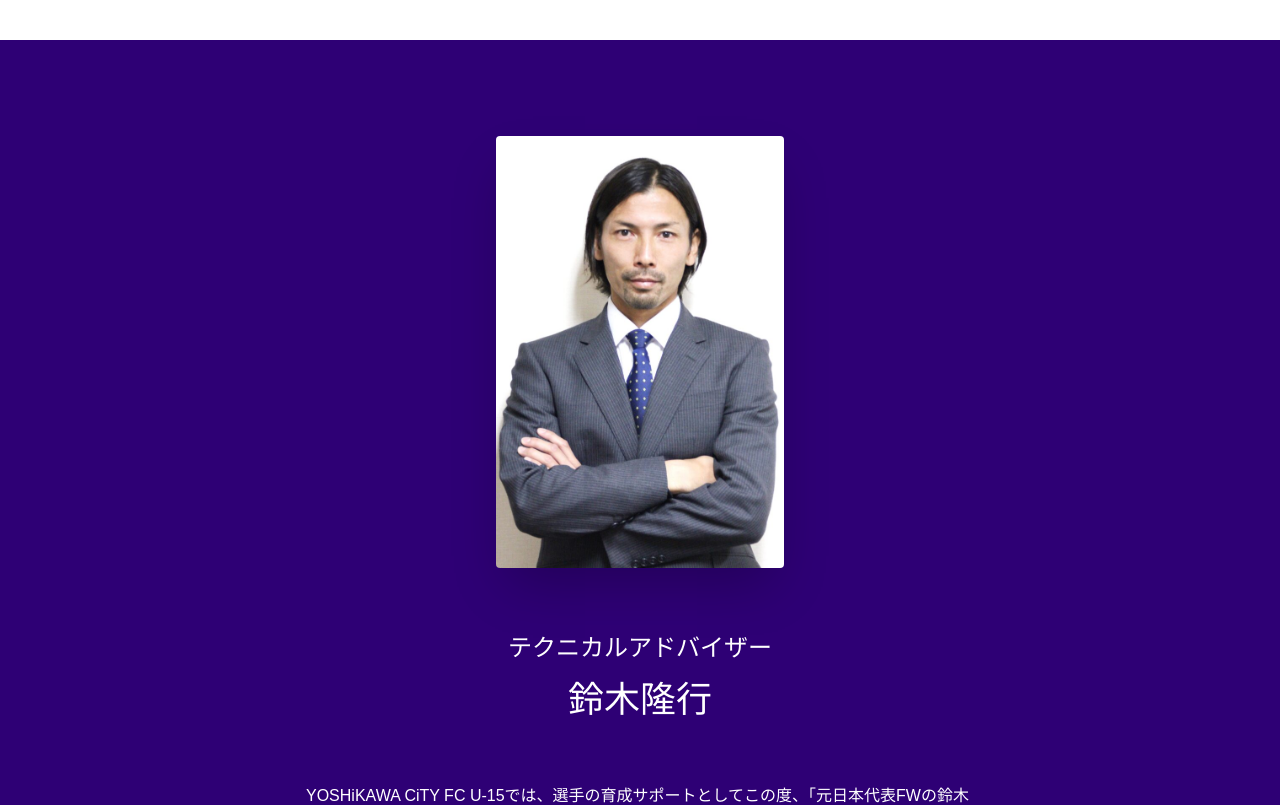
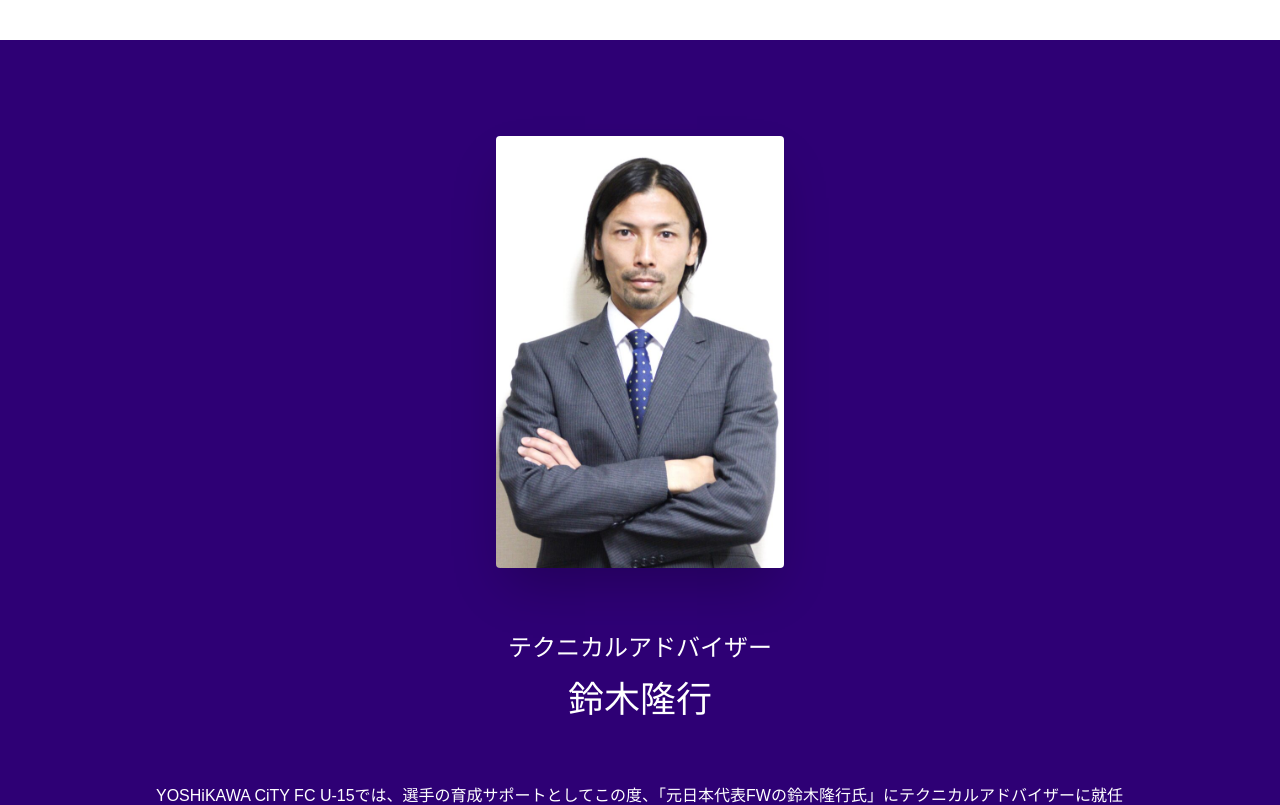
Before and after one commit to yoshikawacityfc/yoshikawacityfc, a Next.js app in the folder apps/frontend/: page /team in a window 1280 px wide. Shown: the part 1360-2165 px from the top of the page. Built offline with nearby package versions, Linux system fonts and the light colour scheme; a small style sheet from the web is missing.

Commit message:
:art: アドバイザーのスタイル修正

```diff
--- a/apps/frontend/src/features/advisor/components/Advisor.tsx
+++ b/apps/frontend/src/features/advisor/components/Advisor.tsx
@@ -1,7 +1,7 @@
 export const Advisor = (): JSX.Element => {
   return (
     <div className="bg-primary py-24">
-      <div className="max-w-[700px] m-auto px-4">
+      <div className="max-w-[1000px] m-auto px-4">
         <img
           src="/suzuki-takayuki.jpeg"
           alt="鈴木隆行"
```
